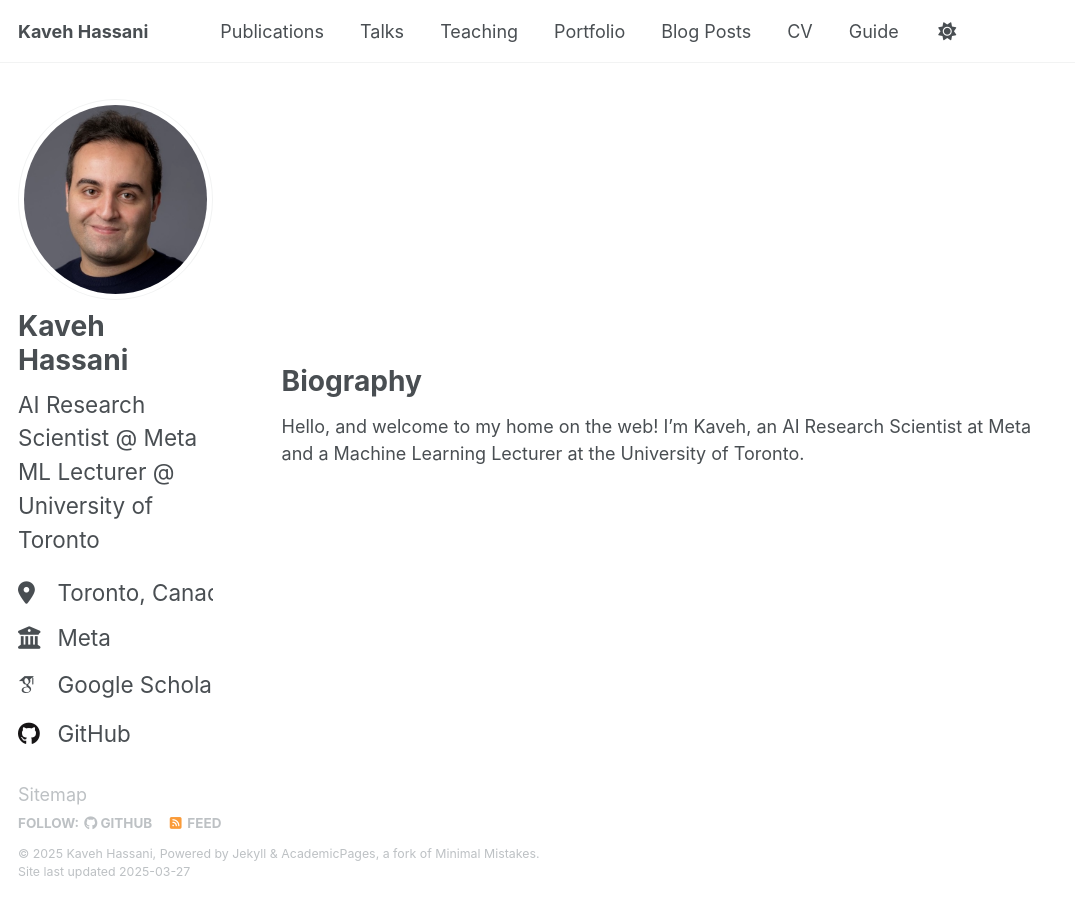
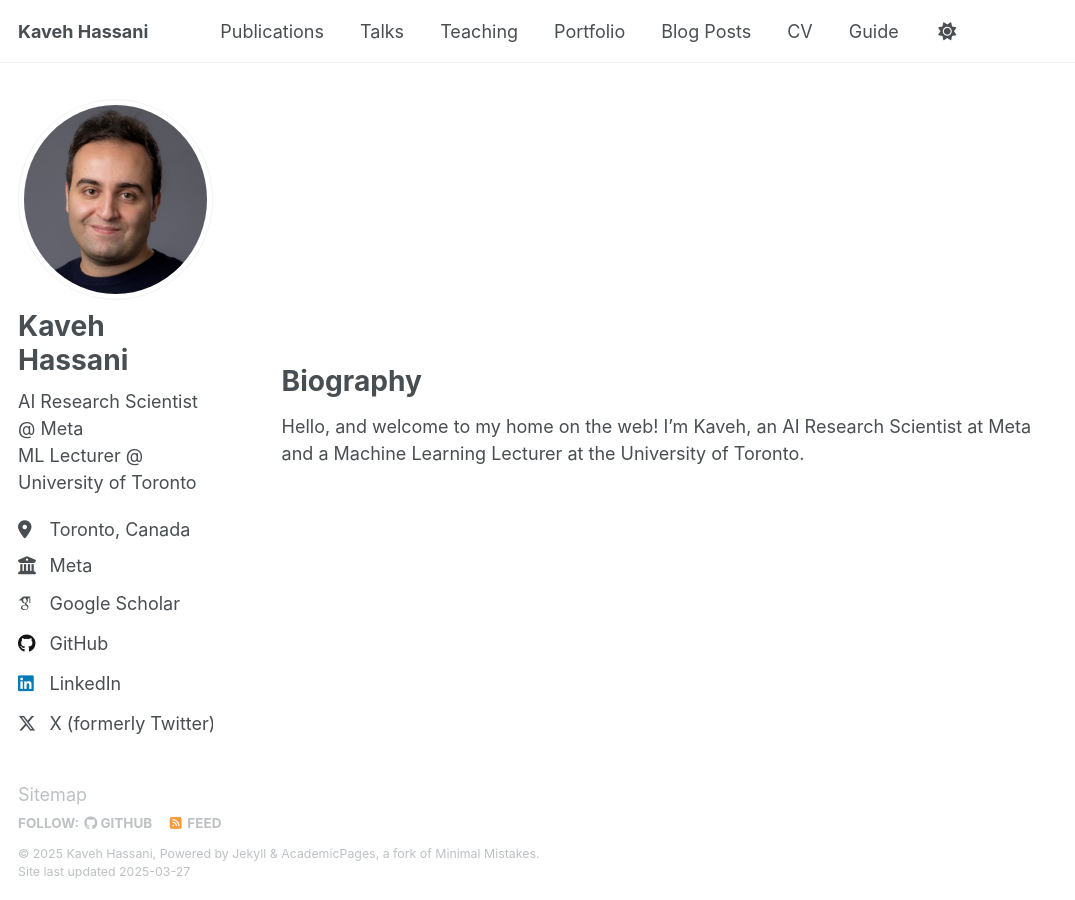
Before and after one commit to kavehhassani/kavehhassani.github.io, a Jekyll site: the page built from _pages/about.md, in a window 1280 px wide. Shown: the whole page, without its empty margins (0-1075 px from the left). Built offline with Jekyll 4.4.1, drawn with Linux system fonts in a browser that asks for light colours; some web fonts are replaced.

Commit message:
Update _sidebar.scss

```diff
--- a/_sass/layout/_sidebar.scss
+++ b/_sass/layout/_sidebar.scss
@@ -46,12 +46,12 @@
   }
 
   h3, h4 {
-    font-size: $type-size-4;
+    font-size: $type-size-5;
   }
 
   p, li {
     font-family: $sans-serif;
-    font-size: $type-size-4;
+    font-size: $type-size-5;
     line-height: 1.5;
   }
 
```
